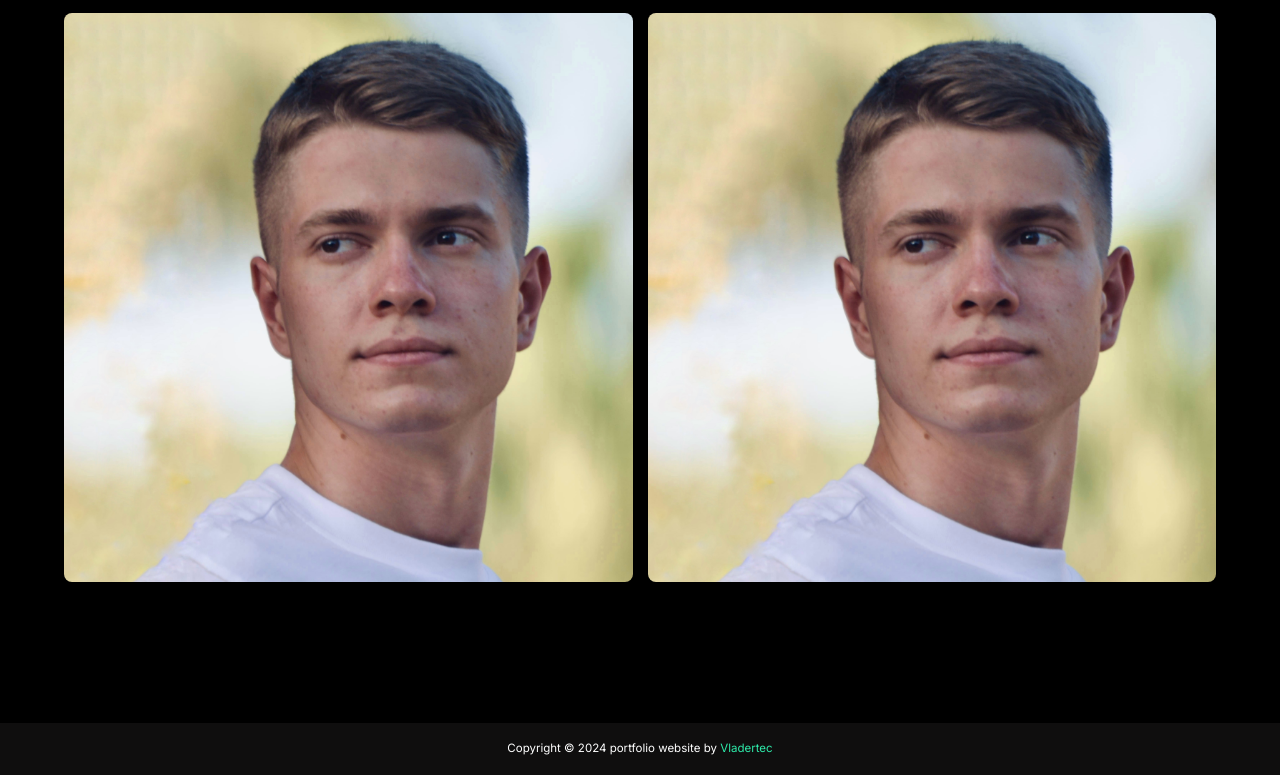
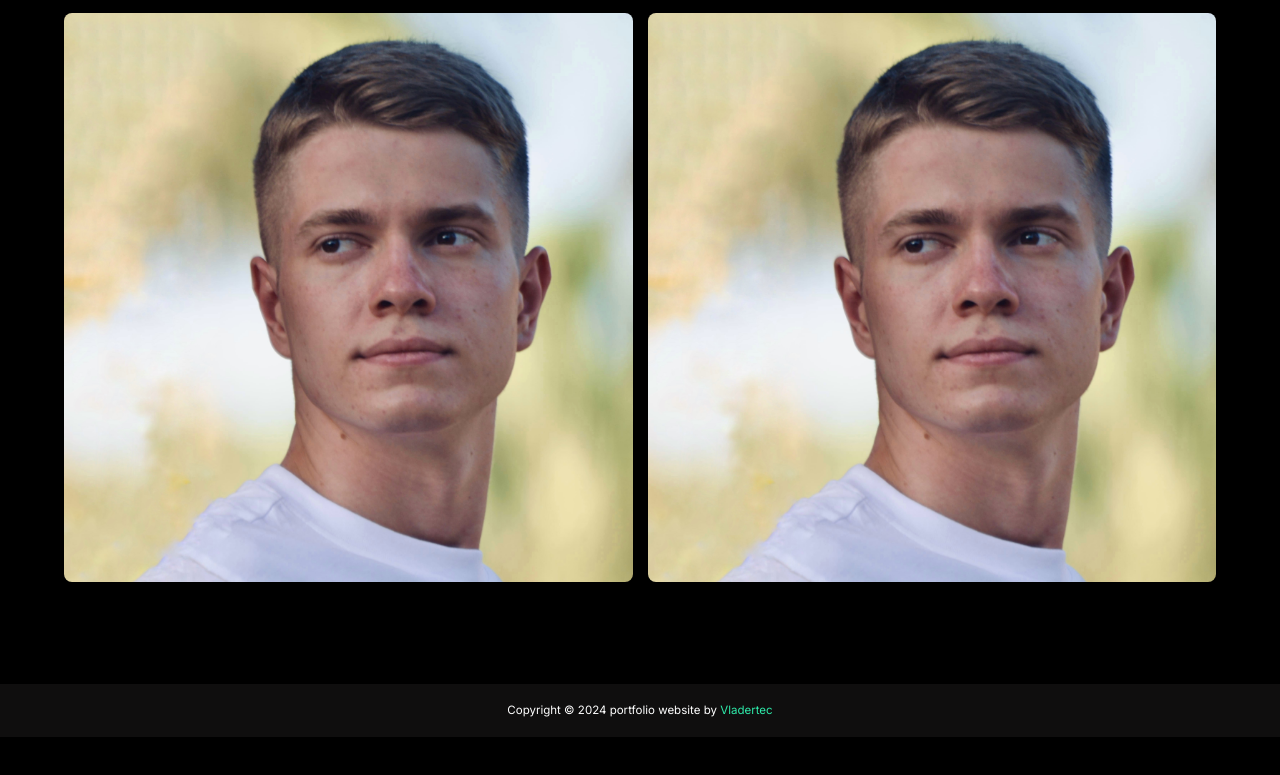
Before and after one commit to vladertec/Portfolio, a Next.js app: page / in a window 1280 px wide. Shown: the part 3429-4204 px from the top of the page. After the commit the page ends 4166 px from the top, so only its background shows below. Built offline with nearby package versions, Linux system fonts and the light colour scheme.

Commit message:
update computer footer

```diff
--- a/app/styles/Footer.scss
+++ b/app/styles/Footer.scss
@@ -1,6 +1,5 @@
 .footer {
   width: 100%;
-  margin-top: 3%;
   padding: 1.6% 0;
   @include flex-container;
   background-color: #0f0e0e;
@@ -30,7 +29,6 @@
 
   @include phone {
     padding: 3.5% 0;
-    margin-top: 0;
     &__text {
       font-size: 2.2vw;
       font-weight: 500;
```
